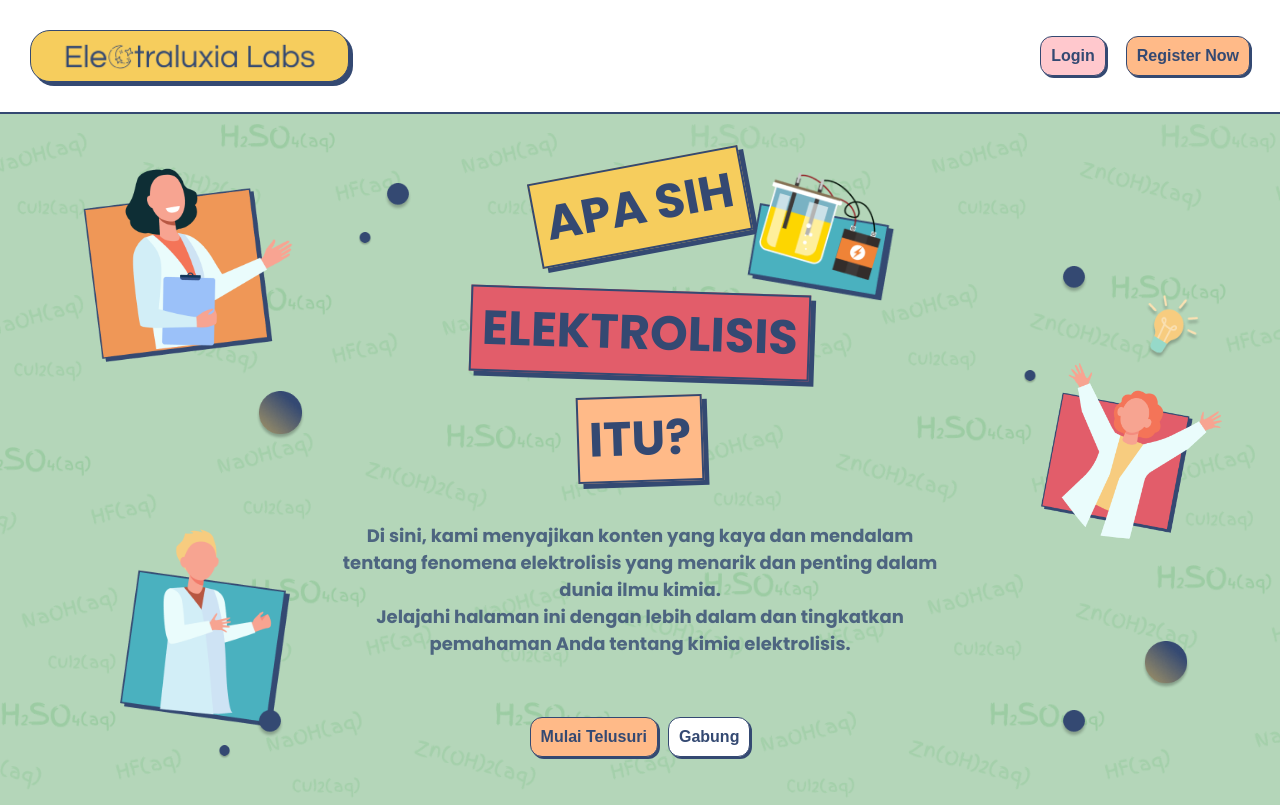
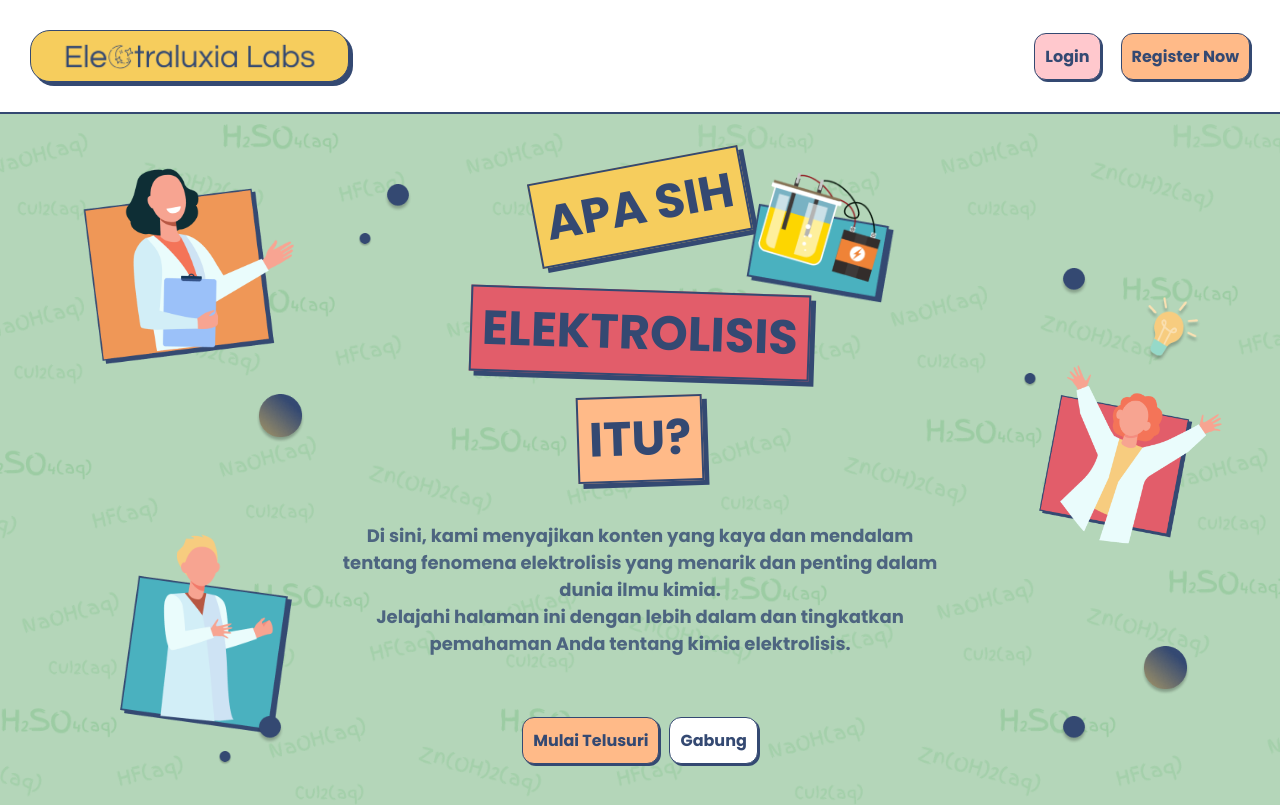
Before and after one commit to dimas3007/elektrolisis, a React (Vite) app: page / in a window 1280 px wide. Shown: the top 805 px of the page. Built offline with nearby package versions, Linux system fonts and the light colour scheme.

Commit message:
Update _button.scss

```diff
--- a/src/assets/css/_button.scss
+++ b/src/assets/css/_button.scss
@@ -4,6 +4,7 @@ button {
   gap: 1rem;
   align-items: center;
   justify-content: center;
+  font-family: $josefin;
 
   svg {
     font-size: 1.8rem;
```
